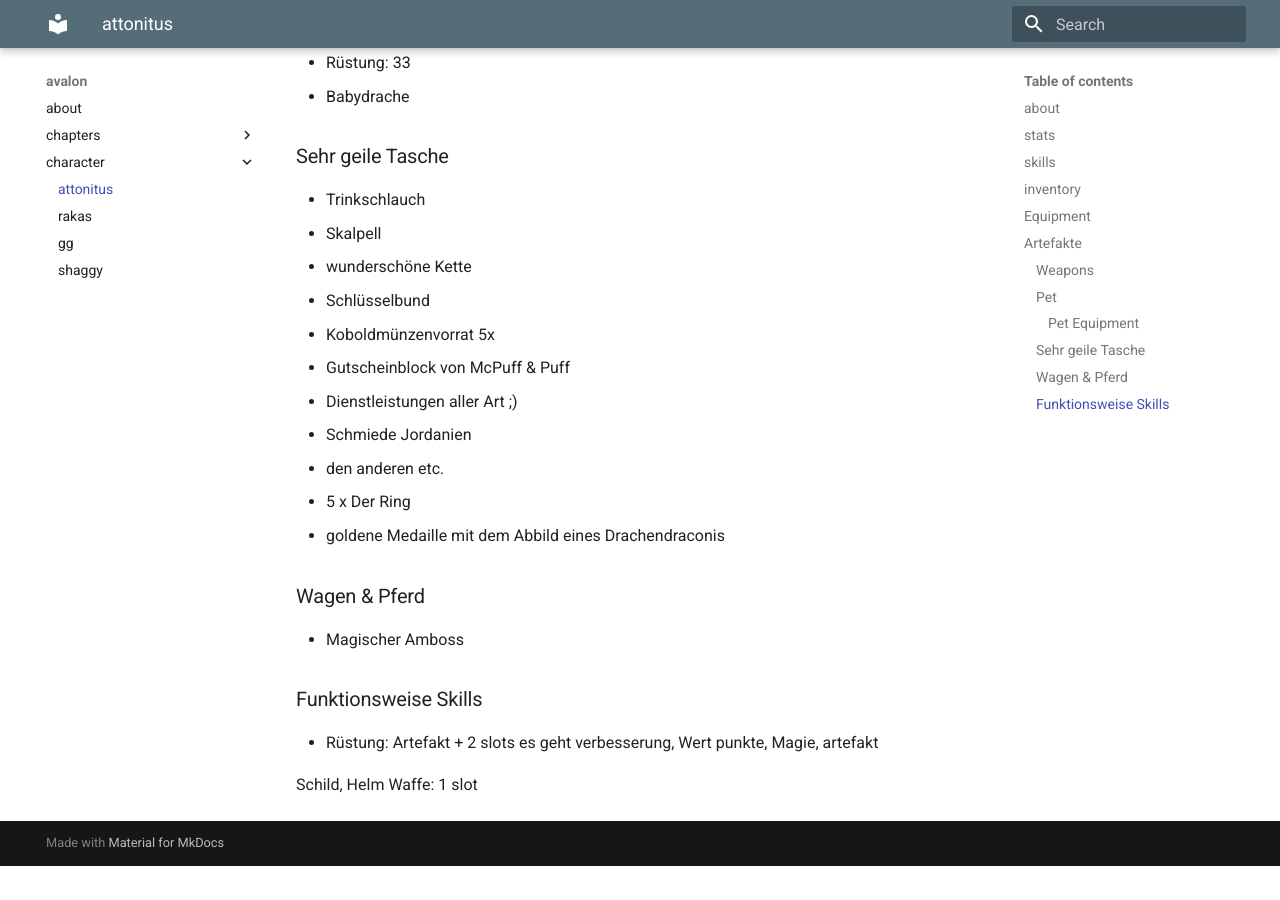
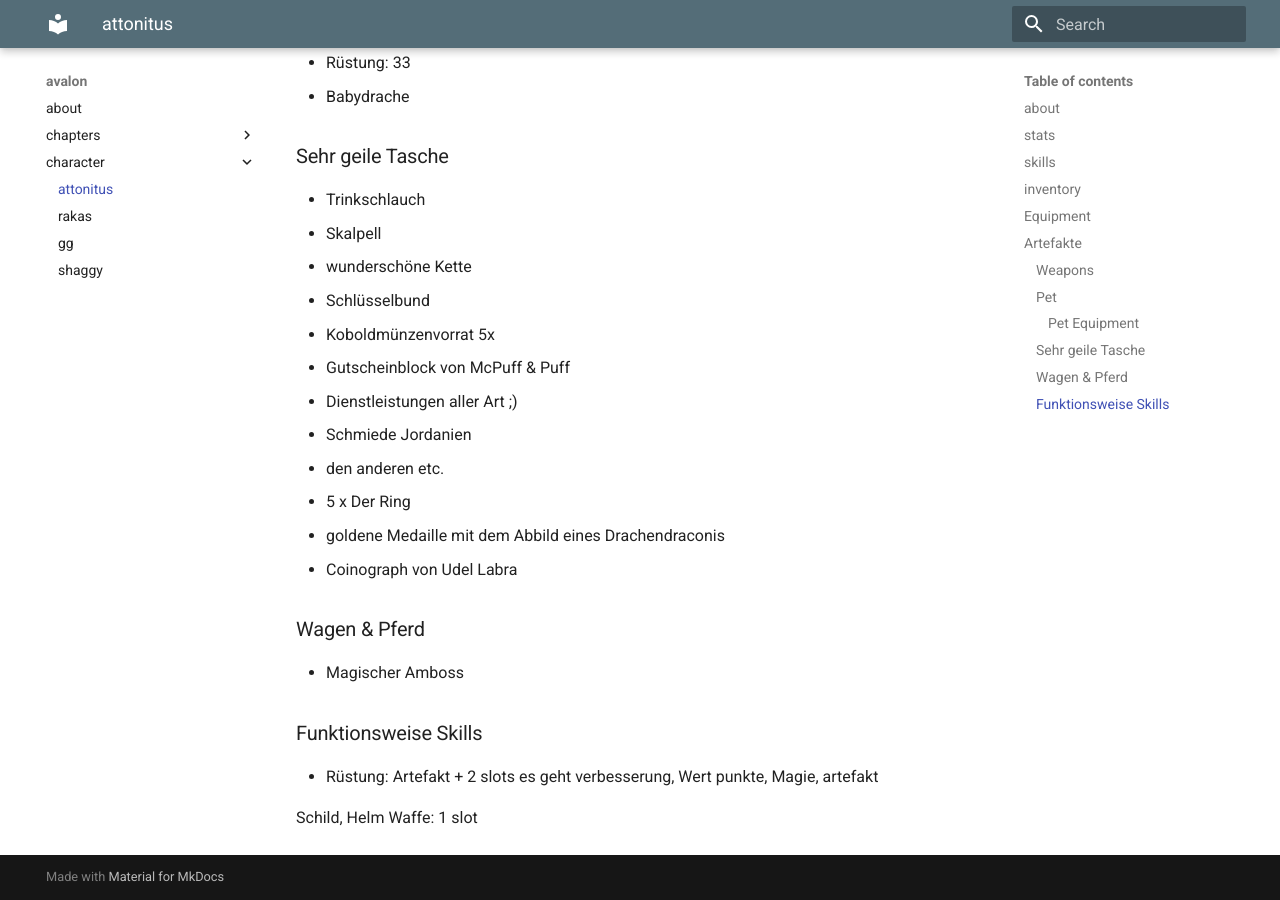
Before and after one commit to mkdocs-pnp/avalon, an MkDocs documentation site: the page built from docs/character/attonitus_fulgur.md, in a window 1280 px wide and 900 px high, scrolled down 2137 px. Built offline with MkDocs 1.6.1 and Material for MkDocs 9.7.7, drawn with Linux system fonts in a browser that asks for light colours; before the commit the page ends 3003 px from its top, so only the background shows below that.

Commit message:
Update attonitus_fulgur.md

```diff
--- a/docs/character/attonitus_fulgur.md
+++ b/docs/character/attonitus_fulgur.md
@@ -80,6 +80,7 @@
 * den anderen etc.
 * 5 x Der Ring
 * goldene Medaille mit dem Abbild eines Drachendraconis
+* Coinograph von Udel Labra
 
 ### Wagen & Pferd
 
```
